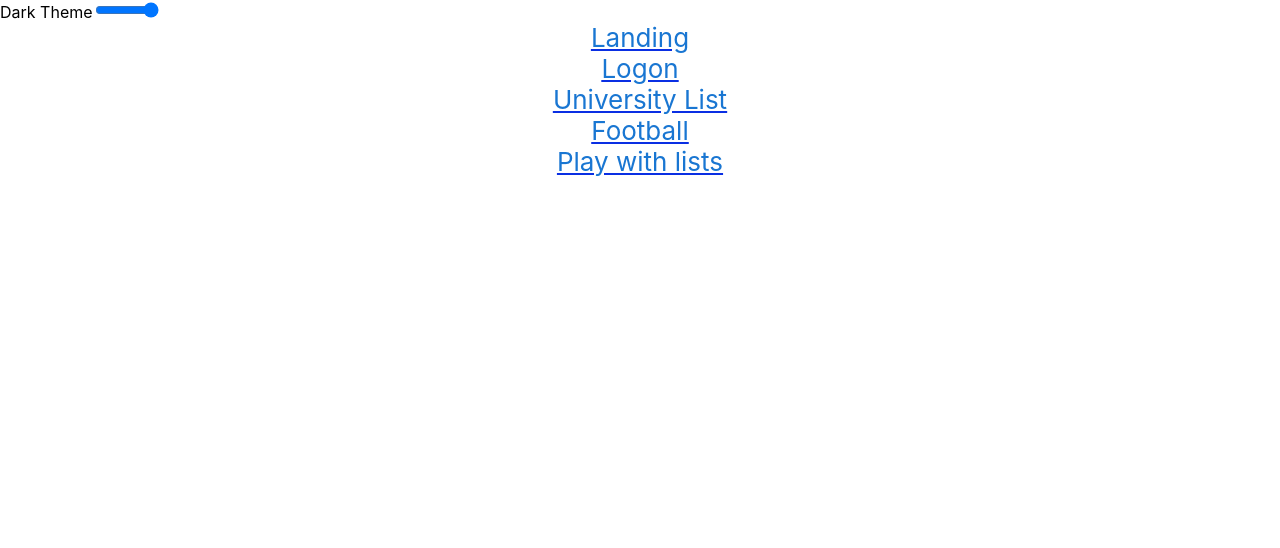
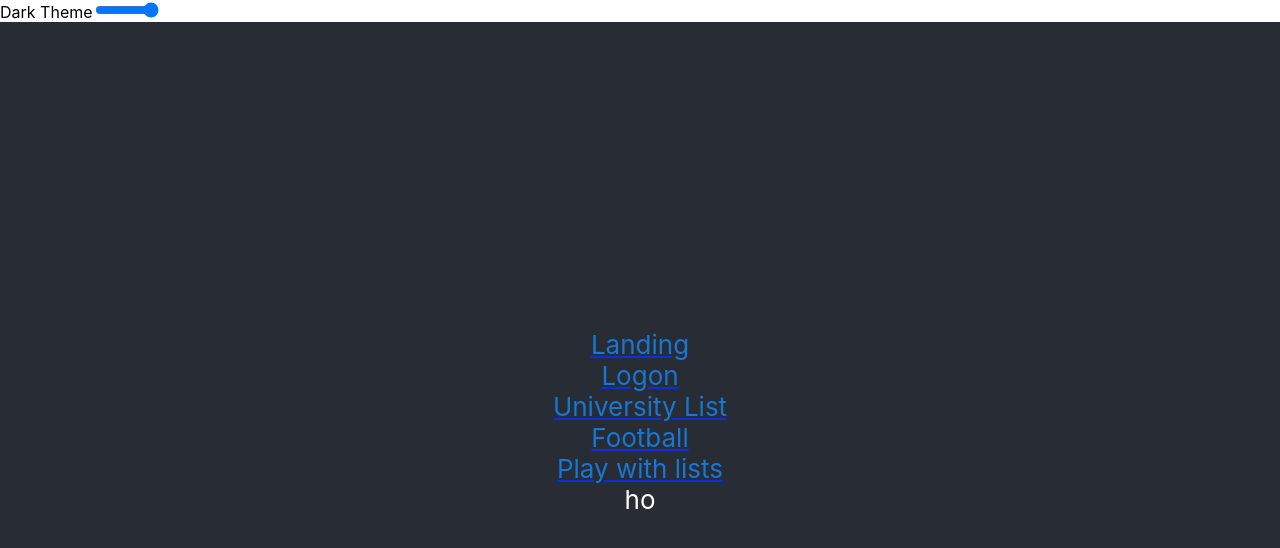
Before and after one commit to shiprajoshi/react-list, a React (Create React App) app: page / in a window 1280 px wide. Shown: the top 548 px of the page. Built offline with nearby package versions, Linux system fonts and the light colour scheme.

Commit message:
use usecontext instead of consumer and add theme at top level

```diff
--- a/src/AddDeleteListItems/index.js
+++ b/src/AddDeleteListItems/index.js
@@ -1,6 +1,7 @@
-import React from "react";
+import React, { useContext } from "react";
 import { Theme } from "../ThemeProvider";
 const AddDeleteListItems=()=>{
+    const theme = useContext(Theme);
     const [list, setList] = React.useState([]);
 
     const handleSubmit=(e)=>{
@@ -21,10 +22,7 @@ const AddDeleteListItems=()=>{
         setList(newList)
     }
 
-    return <div>
-        <Theme.Consumer>{
-            (theme)=>
-            <div className={theme}>
+    return<div className="friendslist"> <div className={theme}>
             <form onSubmit={handleSubmit} id="form">
                 <center>
                 <label for="name">Friend's name </label>
@@ -45,8 +43,6 @@ const AddDeleteListItems=()=>{
             </center>
         </form>
         </div>
-        }
-        </Theme.Consumer>
     </div>
 }
 
--- a/src/App.css
+++ b/src/App.css
@@ -42,3 +42,10 @@
   font-size: calc(10px + 2vmin);
   color: black;
 }
+
+.friendslist > .dark{
+  background-color: rgb(181 181 181);
+  min-height: 100vh;
+
+
+}
--- a/src/App.js
+++ b/src/App.js
@@ -3,15 +3,16 @@ import { HashRouter as BrowserRouter, Route , Switch} from 'react-router-dom';
 import { Link as L} from 'react-router-dom/cjs/react-router-dom.min';
 import { Link } from '@mui/material';
 import { FootballMatches } from './Football';
-import React, { createContext, Suspense, useState } from 'react';
+import React, { Suspense, useContext } from 'react';
+import { Theme } from './ThemeProvider';
 const PlayWithList = React.lazy(()=> import('./AddDeleteListItems/index'));
 const UniversityList = React.lazy(()=> import('./UniversityComponent/index'));
 
 function App() {
-
+ const theme = useContext(Theme);
   return (
     <div className="App">
-      <header className="App-header">
+      <header className={`App-header ${theme}`}>
           <BrowserRouter>
             <L to = "/">
               <Link href="/">Landing</Link>
```
